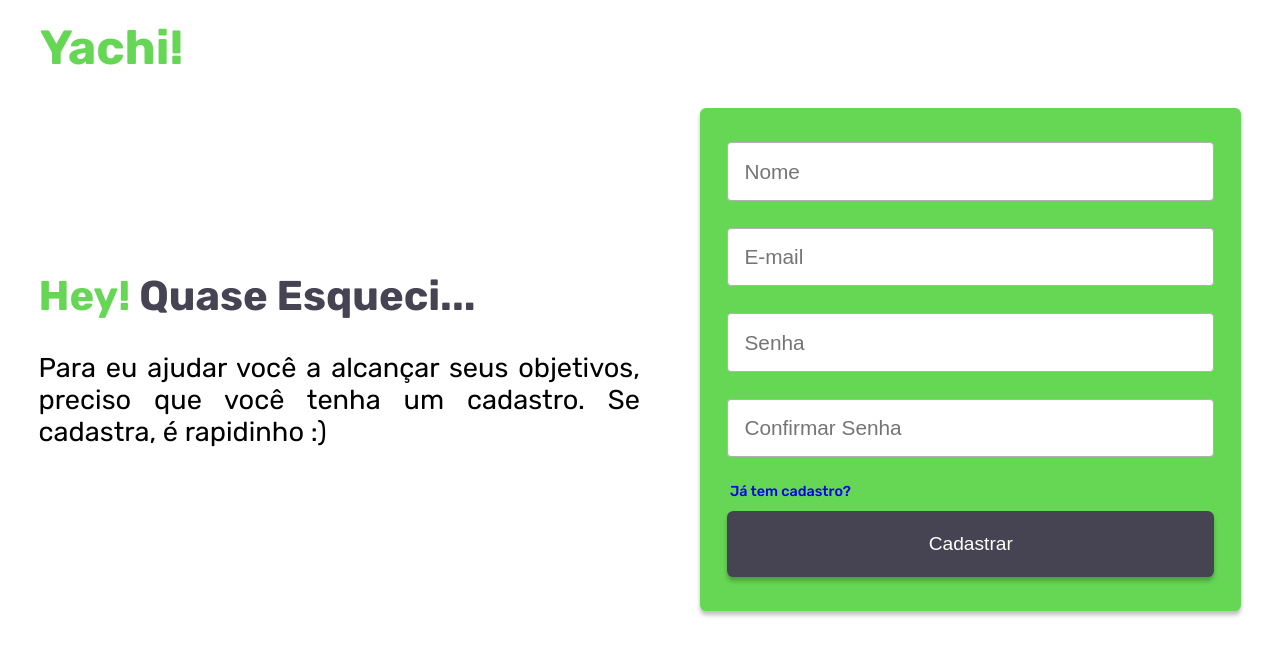
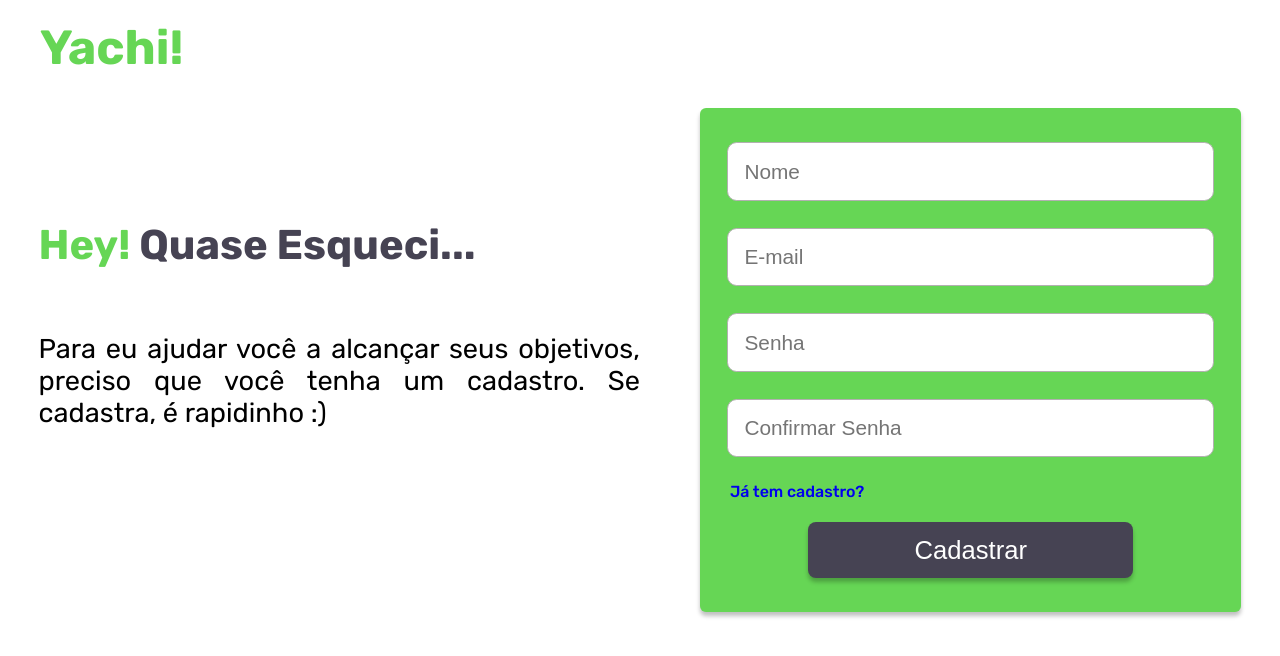
Before and after one commit to eric-araujo/YourAchievements, a React (Create React App) app: page /register in a window 1280 px wide. Shown: the top 656 px of the page. Built offline with nearby package versions, Linux system fonts and the light colour scheme.

Commit message:
Ajustes na tela de registro

```diff
--- a/src/Global/styles.css
+++ b/src/Global/styles.css
@@ -30,9 +30,9 @@ body {
 
 .link {
   width: 89%;
-  margin-bottom: 2%;
+  margin-bottom: 4%;
   font-weight: 500;
-  font-size: .9rem;
+  font-size: 1rem;
   line-height: 1rem;
 }
 
@@ -53,18 +53,19 @@ body {
 .btn {
   flex-direction: row;
   border: none;
-  border-radius: .4rem;
+  border-radius: .5rem;
   box-shadow: 0px 4px 4px rgba(0, 0, 0, 0.25);
   font-size: 1.2rem;
   display: flex;
   align-items: center;
   justify-content: center;
+  cursor: pointer;
 }
 
 .input {
   background-color: #FFF;
   border: 1px solid #B2B0B0;
-  border-radius: 4px;
+  border-radius: .6rem;
   box-sizing: border-box;
   width: 90%;
   padding: 4%;
--- a/src/Pages/Register/styles.css
+++ b/src/Pages/Register/styles.css
@@ -50,4 +50,22 @@ handheld and (orientation: landscape) {
         padding: 3% !important;
         font-size: 1.3rem !important;
     }
+
+    .btn {
+        font-size: 1.6rem !important;
+    }
+
+    .btn-register {
+        width: 60%;
+        padding: 2.5% 5%;
+    }
+
+    .sectionSlogan {
+        justify-content: flex-start !important;
+        height: 60% !important;
+    }
+
+    .subTitle {
+        margin-bottom: 4rem !important;
+    }
 }
```
